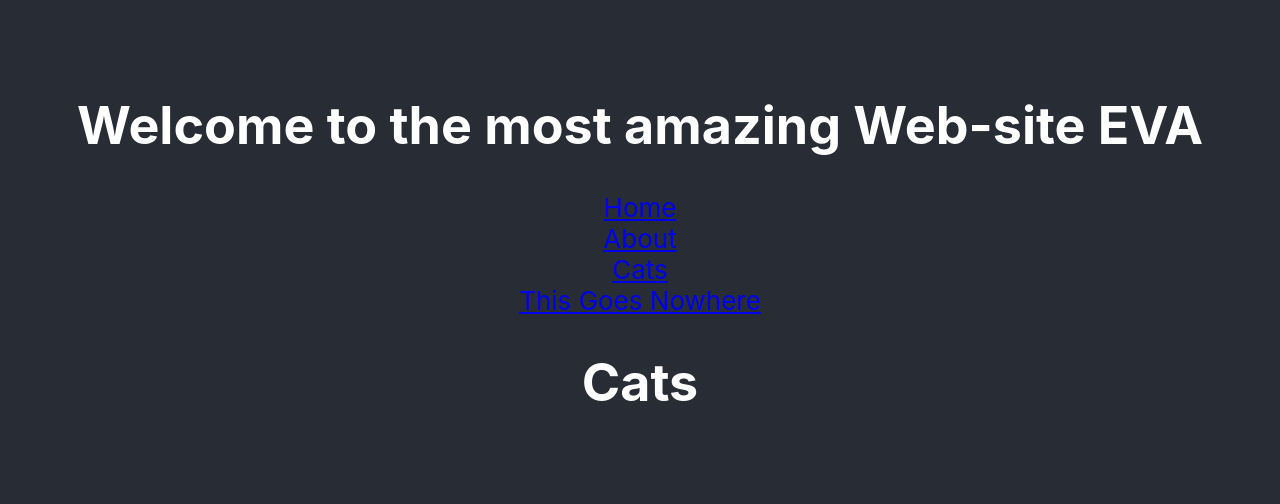
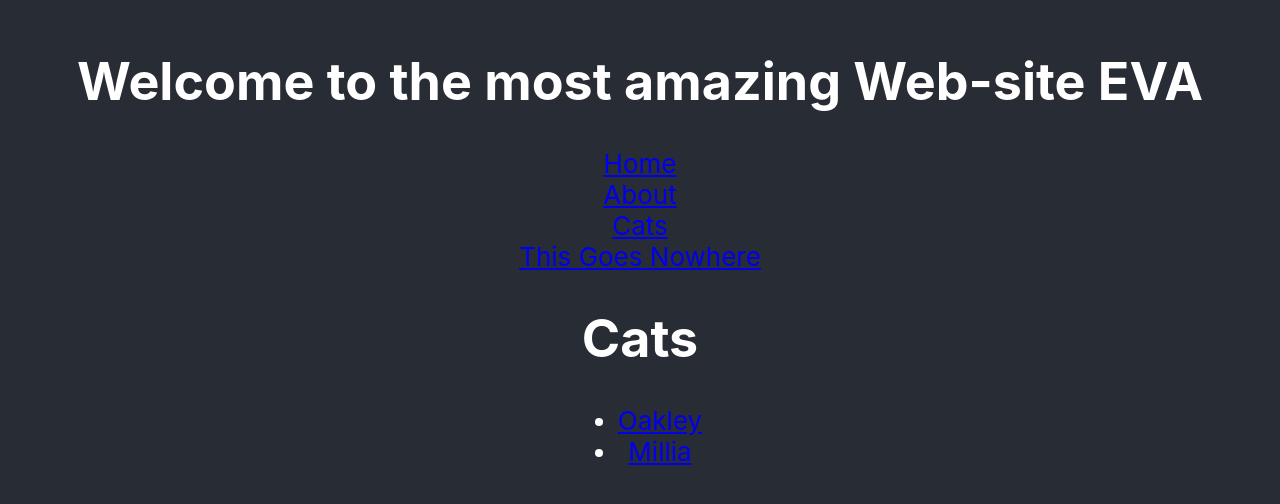
Before and after one commit to A-DiRusso/react-router-lecture, a React (Create React App) app: page /cats in a window 1280 px wide. Shown: the part 146-650 px from the top of the page. Built offline with nearby package versions, Linux system fonts and the light colour scheme.

Commit message:
adds cat component

```diff
--- a/src/App.js
+++ b/src/App.js
@@ -5,6 +5,7 @@ import About from './About';
 import Cats from './Cats';
 import PageNotFound from './PageNotFound';
 import Header from './Header';
+import Cat from './Cat';
 
 import {
   Link,
@@ -29,6 +30,7 @@ function App() {
 
         <Route component={PageNotFound} />
       </Switch>
+        <Route path="/cats/:cat" component={Cat} />
       </header>
     </div>
   );
--- /dev/null
+++ b/src/Cat.js
@@ -0,0 +1,9 @@
+import React from 'react';
+
+function Cat(props) {
+    return(
+        <div>Meow.</div>
+    );
+}
+
+export default Cat;
--- a/src/Cats.js
+++ b/src/Cats.js
@@ -1,9 +1,18 @@
 import React from 'react'
+import { Link } from 'react-router-dom';
 
 export default function Cats() {
   return (
     <div>
       <h1>Cats</h1>
+      <ul>
+        <li>
+          <Link to="/cats/oakley">Oakley</Link>
+        </li>
+        <li>
+          <Link to="/cats/millia">Millia</Link>
+        </li>
+      </ul>
     </div>
   )
 }
```
